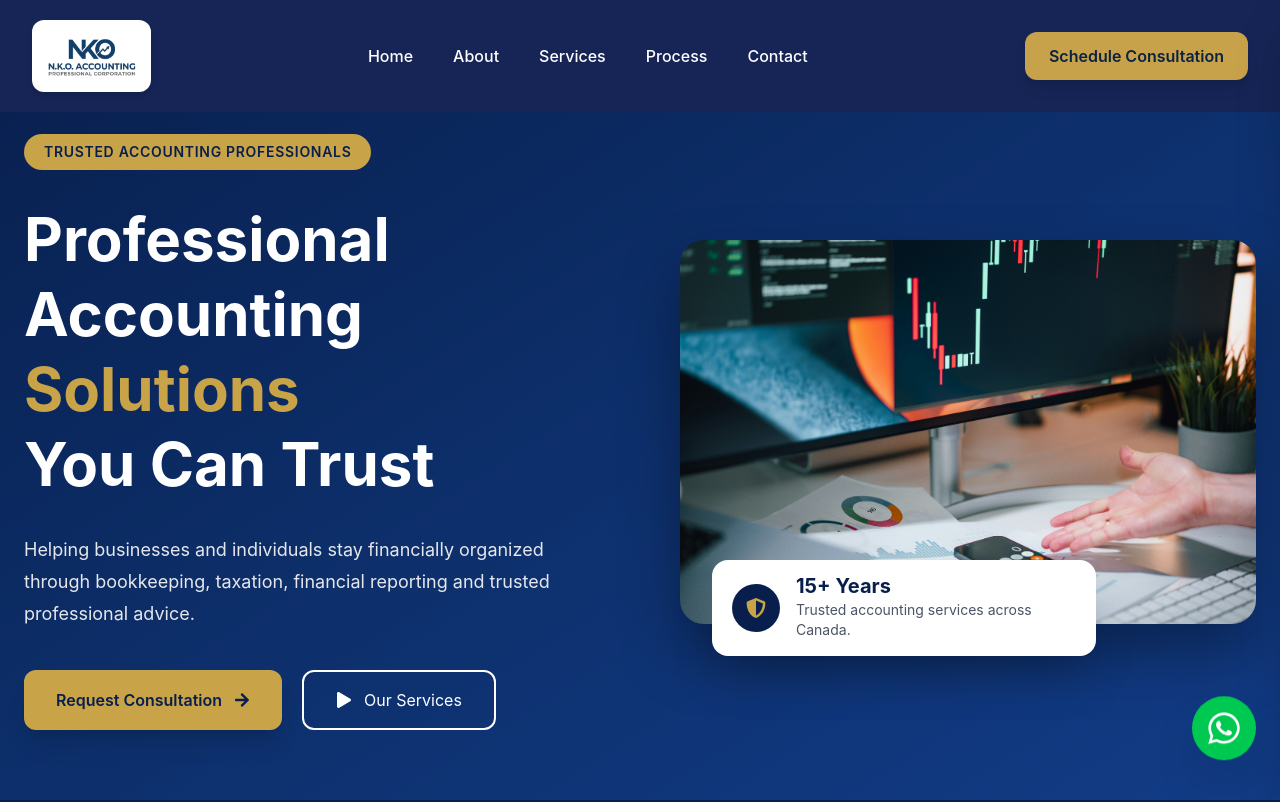
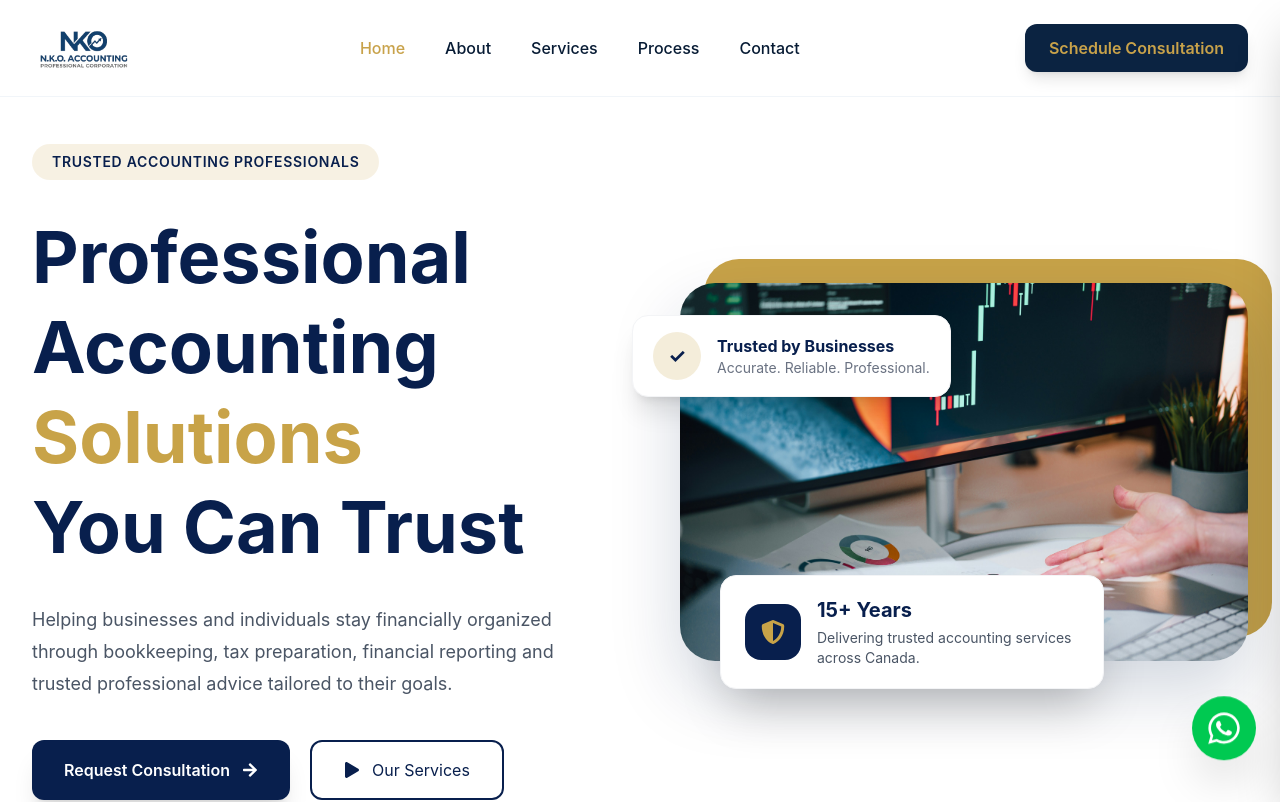
Before and after one commit to justicefriday/nko-Accountant, a React (Vite) app: page / in a window 1280 px wide. Shown: the top 802 px of the page. Built offline with nearby package versions, Linux system fonts and the light colour scheme.

Commit message:
nav and Hero Section changed

```diff
--- a/src/components/Hero.jsx
+++ b/src/components/Hero.jsx
@@ -1,3 +1,131 @@
+// import { motion } from "framer-motion";
+// import { FaArrowRight, FaPlay, FaShieldAlt } from "react-icons/fa";
+// import { Link } from "react-scroll";
+// import { fadeUp } from "../utils/animation";
+// import heroImage from "../image/hero2.jpg";
+
+// const Hero = () => {
+//   return (
+//     <section
+//       id="home"
+//       className="min-h-screen flex items-center overflow-hidden pt-28 pb-12 bg-gradient-to-br from-[#081F4D] via-[#0D2F6B] to-[#123C87]"
+//     >
+//       <div className="max-w-7xl mx-auto px-6 w-full">
+
+//         <div className="grid lg:grid-cols-2 gap-14 lg:gap-20 items-center">
+
+//           {/* LEFT */}
+
+//           <motion.div {...fadeUp}>
+
+//             <span className="inline-flex items-center rounded-full bg-[#C8A348] text-[#081F4D] px-5 py-2 text-sm font-semibold tracking-wider uppercase">
+//               Trusted Accounting Professionals
+//             </span>
+
+//             <h1 className="mt-8 text-white text-4xl sm:text-5xl lg:text-6xl font-bold leading-tight">
+
+//               Professional Accounting
+
+//               <span className="block text-[#C8A348]">
+//                 Solutions
+//               </span>
+
+//               You Can Trust
+
+//             </h1>
+
+//             <p className="mt-8 max-w-xl text-gray-200 text-lg leading-8">
+
+//               Helping businesses and individuals stay financially
+//               organized through bookkeeping, taxation, financial
+//               reporting and trusted professional advice.
+
+//             </p>
+
+//             <div className="mt-10 flex flex-col sm:flex-row gap-5">
+
+//               <Link
+//                 to="contact"
+//                 smooth
+//                 duration={600}
+//                 offset={-80}
+//                 className="cursor-pointer bg-[#C8A348] hover:bg-[#B48E33] text-[#081F4D] font-semibold px-8 py-4 rounded-xl flex items-center justify-center gap-3 transition-all duration-300 hover:scale-105 shadow-xl"
+//               >
+//                 Request Consultation
+
+//                 <FaArrowRight />
+
+//               </Link>
+
+//               <Link
+//                 to="services"
+//                 smooth
+//                 duration={600}
+//                 offset={-80}
+//                 className="cursor-pointer border-2 border-white text-white px-8 py-4 rounded-xl flex items-center justify-center gap-3 hover:bg-white hover:text-[#081F4D] transition-all duration-300 hover:scale-105"
+//               >
+
+//                 <FaPlay />
+
+//                 Our Services
+
+//               </Link>
+
+//             </div>
+
+//           </motion.div>
+
+//           {/* RIGHT */}
+
+//           <motion.div
+//             {...fadeUp}
+//             transition={{
+//               duration: 0.8,
+//               delay: 0.2,
+//             }}
+//             className="relative mt-12 lg:mt-0"
+//           >
+
+//             <img
+//               src={heroImage}
+//               alt="Professional Accountant"
+//               className="w-full rounded-3xl shadow-[0_30px_60px_rgba(0,0,0,.35)] object-cover"
+//             />
+
+//             {/* Floating Card */}
+
+//             <div className="absolute -bottom-8 left-1/2 -translate-x-1/2 lg:left-8 lg:translate-x-0 bg-white rounded-2xl shadow-2xl px-5 py-4 flex items-center gap-4 w-[90%] max-w-xs lg:max-w-sm">
+
+//   <div className="w-12 h-12 rounded-full bg-[#081F4D] flex items-center justify-center flex-shrink-0">
+
+//     <FaShieldAlt className="text-[#C8A348] text-xl" />
+
+//   </div>
+
+//   <div>
+
+//     <h3 className="text-xl font-bold text-[#081F4D] leading-none">
+//       15+ Years
+//     </h3>
+
+//     <p className="text-sm text-gray-600 mt-1 leading-5">
+//       Trusted accounting services across Canada.
+//     </p>
+
+//   </div>
+
+// </div>
+//           </motion.div>
+
+//         </div>
+
+//       </div>
+//     </section>
+//   );
+// };
+
+// export default Hero;
+
 import { motion } from "framer-motion";
 import { FaArrowRight, FaPlay, FaShieldAlt } from "react-icons/fa";
 import { Link } from "react-scroll";
@@ -8,9 +136,19 @@ const Hero = () => {
   return (
     <section
       id="home"
-      className="min-h-screen flex items-center overflow-hidden pt-28 pb-12 bg-gradient-to-br from-[#081F4D] via-[#0D2F6B] to-[#123C87]"
+      className="relative overflow-hidden bg-white pt-28 pb-16 lg:pt-36 lg:pb-24"
     >
-      <div className="max-w-7xl mx-auto px-6 w-full">
+      {/* Background Shapes */}
+
+      <div className="absolute inset-0 -z-10 overflow-hidden">
+
+        <div className="absolute -top-28 -left-20 w-96 h-96 rounded-full bg-[#C8A348]/10 blur-3xl"></div>
+
+        <div className="absolute bottom-0 right-0 w-[32rem] h-[32rem] rounded-full bg-[#081F4D]/5 blur-3xl"></div>
+
+      </div>
+
+      <div className="max-w-7xl mx-auto px-5 sm:px-6 lg:px-8">
 
         <div className="grid lg:grid-cols-2 gap-14 lg:gap-20 items-center">
 
@@ -18,11 +156,13 @@ const Hero = () => {
 
           <motion.div {...fadeUp}>
 
-            <span className="inline-flex items-center rounded-full bg-[#C8A348] text-[#081F4D] px-5 py-2 text-sm font-semibold tracking-wider uppercase">
+            <span className="inline-flex items-center rounded-full bg-[#C8A348]/15 text-[#081F4D] px-5 py-2 text-sm font-semibold uppercase tracking-wider">
+
               Trusted Accounting Professionals
+
             </span>
 
-            <h1 className="mt-8 text-white text-4xl sm:text-5xl lg:text-6xl font-bold leading-tight">
+            <h1 className="mt-8 text-[#081F4D] text-4xl sm:text-5xl lg:text-6xl xl:text-7xl font-bold leading-tight">
 
               Professional Accounting
 
@@ -34,11 +174,11 @@ const Hero = () => {
 
             </h1>
 
-            <p className="mt-8 max-w-xl text-gray-200 text-lg leading-8">
+            <p className="mt-8 max-w-xl text-gray-600 text-lg leading-8">
 
-              Helping businesses and individuals stay financially
-              organized through bookkeeping, taxation, financial
-              reporting and trusted professional advice.
+              Helping businesses and individuals stay financially organized through
+              bookkeeping, tax preparation, financial reporting and trusted
+              professional advice tailored to their goals.
 
             </p>
 
@@ -49,8 +189,9 @@ const Hero = () => {
                 smooth
                 duration={600}
                 offset={-80}
-                className="cursor-pointer bg-[#C8A348] hover:bg-[#B48E33] text-[#081F4D] font-semibold px-8 py-4 rounded-xl flex items-center justify-center gap-3 transition-all duration-300 hover:scale-105 shadow-xl"
+                className="cursor-pointer bg-[#081F4D] hover:bg-[#10306B] text-white font-semibold px-8 py-4 rounded-xl flex items-center justify-center gap-3 shadow-xl transition-all duration-300 hover:-translate-y-1"
               >
+
                 Request Consultation
 
                 <FaArrowRight />
@@ -62,7 +203,7 @@ const Hero = () => {
                 smooth
                 duration={600}
                 offset={-80}
-                className="cursor-pointer border-2 border-white text-white px-8 py-4 rounded-xl flex items-center justify-center gap-3 hover:bg-white hover:text-[#081F4D] transition-all duration-300 hover:scale-105"
+                className="cursor-pointer border-2 border-[#081F4D] text-[#081F4D] hover:bg-[#081F4D] hover:text-white px-8 py-4 rounded-xl flex items-center justify-center gap-3 transition-all duration-300 hover:-translate-y-1"
               >
 
                 <FaPlay />
@@ -80,46 +221,90 @@ const Hero = () => {
           <motion.div
             {...fadeUp}
             transition={{
-              duration: 0.8,
-              delay: 0.2,
+              duration: .8,
+              delay: .2,
             }}
             className="relative mt-12 lg:mt-0"
           >
 
+            {/* Gold Background Block */}
+
+            <div className="absolute -top-6 -right-6 w-full h-full rounded-[35px] bg-[#C8A348]"></div>
+
+            {/* Image */}
+
             <img
               src={heroImage}
               alt="Professional Accountant"
-              className="w-full rounded-3xl shadow-[0_30px_60px_rgba(0,0,0,.35)] object-cover"
+              className="relative z-10 w-full rounded-[35px] object-cover shadow-[0_30px_70px_rgba(8,31,77,.18)]"
             />
 
-            {/* Floating Card */}
+            {/* Top Floating Card */}
 
-            <div className="absolute -bottom-8 left-1/2 -translate-x-1/2 lg:left-8 lg:translate-x-0 bg-white rounded-2xl shadow-2xl px-5 py-4 flex items-center gap-4 w-[90%] max-w-xs lg:max-w-sm">
+            <div className="hidden lg:flex absolute top-8 -left-12 z-20 bg-white rounded-2xl shadow-xl border border-gray-100 px-5 py-4 items-center gap-4">
 
-  <div className="w-12 h-12 rounded-full bg-[#081F4D] flex items-center justify-center flex-shrink-0">
+              <div className="w-12 h-12 rounded-full bg-[#C8A348]/20 flex items-center justify-center">
 
-    <FaShieldAlt className="text-[#C8A348] text-xl" />
+                <span className="text-[#081F4D] text-xl font-bold">
 
-  </div>
+                  ✓
 
-  <div>
+                </span>
 
-    <h3 className="text-xl font-bold text-[#081F4D] leading-none">
-      15+ Years
-    </h3>
+              </div>
 
-    <p className="text-sm text-gray-600 mt-1 leading-5">
-      Trusted accounting services across Canada.
-    </p>
+              <div>
 
-  </div>
+                <h4 className="font-bold text-[#081F4D]">
 
-</div>
+                  Trusted by Businesses
+
+                </h4>
+
+                <p className="text-sm text-gray-500">
+
+                  Accurate. Reliable. Professional.
+
+                </p>
+
+              </div>
+
+            </div>
+
+            {/* Bottom Floating Card */}
+
+            <div className="absolute -bottom-7 left-1/2 -translate-x-1/2 lg:left-10 lg:translate-x-0 z-20 bg-white rounded-2xl shadow-2xl border border-gray-100 px-6 py-5 flex items-center gap-4 w-[92%] max-w-sm">
+
+              <div className="w-14 h-14 rounded-2xl bg-[#081F4D] flex items-center justify-center flex-shrink-0">
+
+                <FaShieldAlt className="text-[#C8A348] text-2xl"/>
+
+              </div>
+
+              <div>
+
+                <h3 className="text-xl font-bold text-[#081F4D]">
+
+                  15+ Years
+
+                </h3>
+
+                <p className="text-sm text-gray-600 mt-1">
+
+                  Delivering trusted accounting services across Canada.
+
+                </p>
+
+              </div>
+
+            </div>
+
           </motion.div>
 
         </div>
 
       </div>
+
     </section>
   );
 };
--- a/src/components/Nav.jsx
+++ b/src/components/Nav.jsx
@@ -35,9 +35,9 @@ const Nav = () => {
   ];
 
   return (
-   <header
-  className={`fixed top-0 left-0 w-full z-50 bg-blue-950 transition-all duration-500 ${
-    scrolled ? "shadow-xl py-3" : "py-5"
+<header
+  className={`fixed top-0 left-0 w-full z-50 bg-white border-b border-slate-100 transition-all duration-500 ] ${
+    scrolled ? "shadow-lg py-3" : "py-5"
   }`}
 >
       <div className="max-w-7xl mx-auto px-5 sm:px-6 lg:px-8 flex items-center justify-between">
@@ -51,7 +51,7 @@ const Nav = () => {
           offset={-80}
           className="cursor-pointer flex-shrink-0"
         >
-          <div className="bg-white rounded-xl p-2 shadow-md">
+          <div >
             <img
               src={logo}
               alt="N.K.O Accounting"
@@ -75,7 +75,8 @@ const Nav = () => {
                 duration={500}
                 offset={-90}
                 activeClass="text-[#C8A24A]"
-                className="cursor-pointer font-medium text-white hover:text-[#C8A24A] transition-all duration-300"
+
+                className="cursor-pointer font-medium text-[#071B34] hover:text-[#C8A24A] transition-all duration-300"
               >
                 {link.name}
               </Link>
@@ -87,12 +88,11 @@ const Nav = () => {
         </ul>
 
         {/* Desktop Button */}
-
         <a
           href="https://wa.me/14166665694?text=Hello,%20I%20would%20like%20to%20schedule%20a%20consultation."
           target="_blank"
           rel="noopener noreferrer"
-          className="hidden lg:flex items-center bg-[#C8A24A] hover:bg-[#b7923f] text-[#0B2341] px-6 py-3 rounded-xl font-semibold shadow-lg transition-all duration-300 hover:-translate-y-1"
+          className="hidden lg:flex items-center bg-[#0B2341] hover:bg-[#b7923f] text-[#C8A24A] px-6 py-3 rounded-xl font-semibold shadow-lg transition-all duration-300 hover:-translate-y-1"
         >
           Schedule Consultation
         </a>
@@ -101,7 +101,7 @@ const Nav = () => {
 
         <button
           onClick={() => setNav(true)}
-          className="lg:hidden text-3xl text-white z-[70]"
+          className="lg:hidden text-3xl text-[#0B2341] z-[70]"
         >
           <FaBars />
         </button>
```
